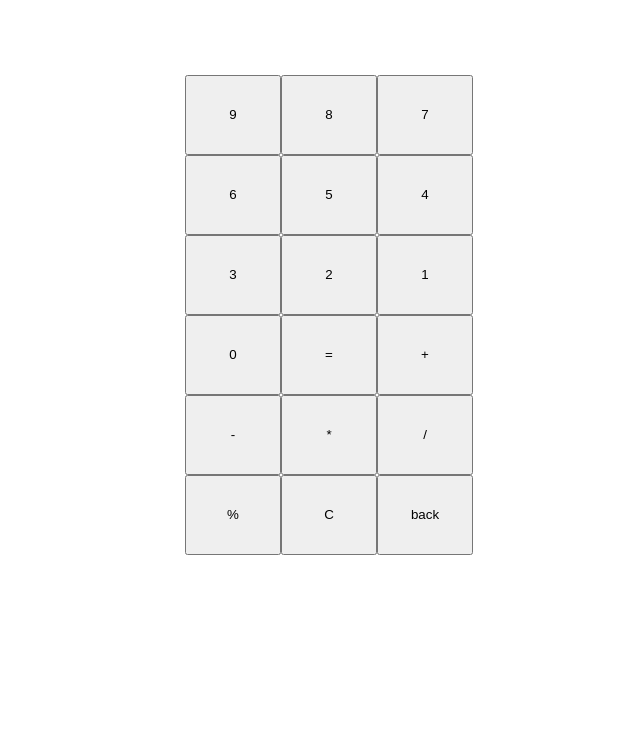
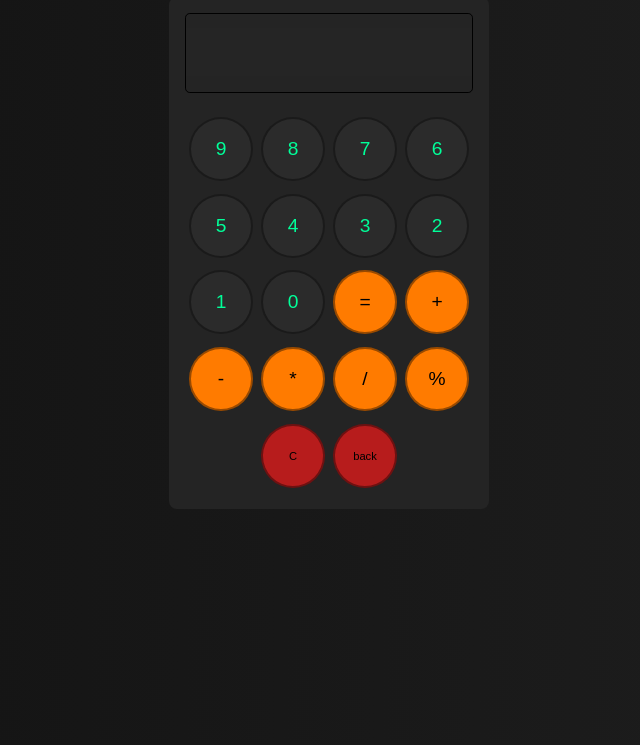
Before and after one commit to Lokkuchakreshkumar/Calculator, a plain HTML site: page index.html in a window 1280 px wide. Shown: the part 55-800 px from the top of the page, without its empty margins (311-951 px from the left). Drawn offline with Linux system fonts and the light colour scheme.

Commit message:
added ui

```diff
--- a/index.css
+++ b/index.css
@@ -4,47 +4,88 @@
   box-sizing: border-box;
 }
 body {
-  background-color: rgb(255, 255, 255);
   display: flex;
   flex-direction: column;
   justify-content: center;
   align-items: center;
+  background: linear-gradient(to right, #121212, #1f1f1f);
+}
+h1 {
+  color: #fff;
+  font-family: "Gill Sans", "Gill Sans MT", Calibri, "Trebuchet MS", sans-serif;
 }
 .container {
   width: 20rem;
   margin-top: 0.8rem;
-  height: 26rem;
+  height: 32rem;
   display: flex;
   flex-wrap: wrap;
   padding: 1rem;
-  gap: 0;
+  border-radius: 0.5rem;
+  justify-content: center;
+  background-color: #242424;
 }
 input {
   width: 100%;
   border: none;
-  background-color: inherit;
+  height: 3rem;
+  background-color: #252525;
+  color: #00ff99;
+  margin-bottom: 1rem;
+  padding: 0.5rem;
 }
 .input {
   flex-grow: 1;
-  height: 4rem;
+  height: 5rem;
   display: flex;
   justify-content: flex-end;
   align-items: flex-end;
   width: 20;
-
-  border-top-left-radius: 1rem;
-  border-top-right-radius: 1rem;
+  border: 1px solid black;
+  border-radius: 0.3rem;
 }
-
+.num {
+  background-color: #2b2b2b;
+  color: #00ff99;
+  font-size: 1.2rem;
+}
+.operators {
+  background-color: #ff7b00;
+  font-size: 1.2rem;
+}
+.operators:hover {
+  background-color: #f6b171;
+}
+.previous {
+  background-color: #b71c1c;
+  font-size: 0.7rem;
+}
+.previous:hover {
+  background-color: #d1a5a5;
+}
 input:focus {
   border: none;
   outline: none;
 }
+input::selection {
+  background-color: #d2ffed;
+  color: black;
+}
 .buttons {
   display: flex;
   flex-wrap: wrap;
+  justify-content: center;
+  gap: 0.5rem;
 }
 .buttons button {
-  width: 6rem;
-  height: 5rem;
+  width: 4rem;
+  height: 4rem;
+  border-radius: 50%;
+  border: none;
+
+  border: 2px solid rgba(0, 0, 0, 0.4);
 }
+button:hover {
+  background-color: #caefe1;
+  cursor: pointer;
+}
--- a/index.html
+++ b/index.html
@@ -7,30 +7,30 @@
     <link rel="stylesheet" href="index.css" />
   </head>
   <body>
-    <h1>Simple Calculator</h1>
+    <h1>Calculator</h1>
     <div class="container">
       <div class="input">
         <input type="text" />
       </div>
       <div class="buttons">
-        <button id="nine">9</button>
-        <button id="eight">8</button>
-        <button id="seven">7</button>
-        <button id="six">6</button>
-        <button id="five">5</button>
-        <button id="four">4</button>
-        <button id="three">3</button>
-        <button id="two">2</button>
-        <button id="one">1</button>
-        <button id="zero">0</button>
-        <button id="equal">=</button>
-        <button id="plus">+</button>
-        <button id="minus">-</button>
-        <button id="mul">*</button>
-        <button id="div">/</button>
-        <button id="rem">%</button>
-        <button id="C">C</button>
-        <button id="ac">back</button>
+        <button class="nine num">9</button>
+        <button class="eight num">8</button>
+        <button class="seven num">7</button>
+        <button class="six num">6</button>
+        <button class="five num">5</button>
+        <button class="four num">4</button>
+        <button class="three num">3</button>
+        <button class="two num">2</button>
+        <button class="one num">1</button>
+        <button class="zero num">0</button>
+        <button class="equal operators">=</button>
+        <button class="plus operators">+</button>
+        <button class="minus operators">-</button>
+        <button class="mul operators">*</button>
+        <button class="div operators">/</button>
+        <button class="rem operators">%</button>
+        <button class="C previous">C</button>
+        <button class="ac previous">back</button>
       </div>
     </div>
     <script src="index.js"></script>
```
